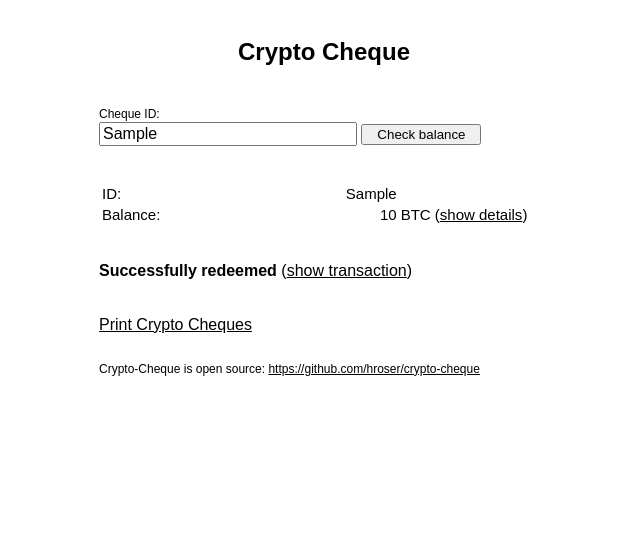
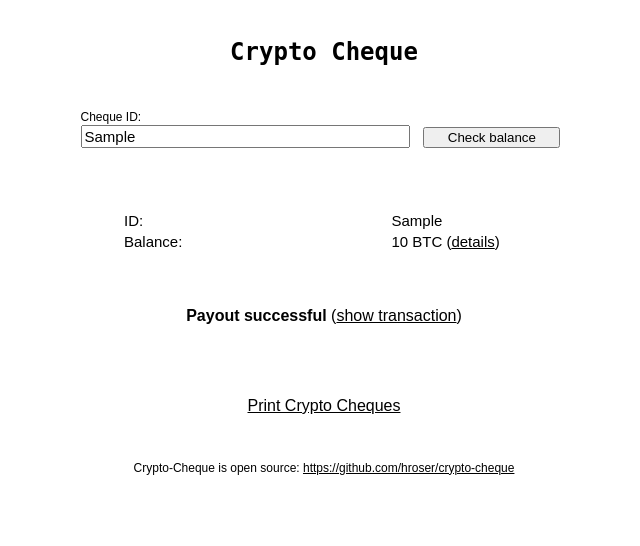
Before and after one commit to hroser/crypto-cheque, a Python web app: template templates/main.html in a window 1280 px wide. Shown: the top 546 px of the page, without its empty margins (316-956 px from the left). Run offline with Jinja, Linux system fonts and the light colour scheme; the template is opened without the code that fills it: most values are stand-ins (such as "Sample title", 1, 10 or a date in 2020); some libraries are stand-ins or nearby versions.

Commit message:
Update layout and error texts

```diff
--- a/templates/main.html
+++ b/templates/main.html
@@ -6,7 +6,7 @@
 
 body {
 font: 16px sans-serif;
-max-width: 450px;
+max-width: 580px;
 margin: 0 auto;
 }
 
@@ -25,11 +25,21 @@ font: 15px sans-serif;
 
 .centerinfo {
 width: 100%;
-max-width: 450px;
 margin: 0 auto;
 font: 12px sans-serif;
 }
 
+.centertable {
+width: 70%;
+min-width: 380px;
+margin: 0 auto;
+}
+
+.inputtable {
+width: 85%;
+min-width: 380px;
+margin: 0 auto;
+}
 
 table, tr, td {
     border: none;
@@ -74,20 +84,40 @@ table, tr, td {
 
 <body>
 <br>
-<h2 align="center">Crypto Cheque</h2>
+<h2 style="font-family: monospace;" align="center">Crypto Cheque</h2>
 <br>
 	<form id="check_balance_form" method="POST" enctype="multipart/form-data">
-		<span class="label">Cheque ID:</span><br>
-    <input type="text" style="font: 16px sans-serif; width: 250px;" name="cheque_ident" value="{{cheque_ident}}">
-		<input type="submit" name="check_balance" style="width: 120px;" value="Check balance">
-		<br><br><br>
+
+    <table class="inputtable">
+    <col width="70%">
+    <col width="30%">
+      <tr>
+        <td>
+          <span class="label">Cheque ID:</span><br>
+          <input type="text" style="font: 15px sans-serif; width: 95%;" name="cheque_ident" value="{{cheque_ident}}">
+        </td>
+        <td valign="bottom">
+          <input type="submit" name="check_balance" style="width: 95%;" value="Check balance">
+        </td>
+      </tr>
+      <tr>
+        <td>
+        {% if error_message_id %}<span class="error">{{error_message_id}}</span><br>{% endif %}
+        </td>
+        <td>
+        </td>
+      </tr>
+    </table>
+
+    <br>
 
 		{% if cheque_balance != None %}
-
+      <br><br>
+      <div class="centertable">
       <table class="table" style="width:100%">
-      <col width="80">
-      <col width="120">
-      <col width="100">
+      <col width="40%">
+      <col width="40%">
+      <col width="20%">
         <tr>
           <td>ID:</td>
           <td align="right">{{cheque_ident_requested}}</td>
@@ -95,66 +125,111 @@ table, tr, td {
         </tr>
         <tr>
           <td>Balance:</td>
-          <td align="right">{{cheque_balance}}</td>
-          <td>BTC {% if cheque_public_address %}(<a href="https://live.blockcypher.com/btc/address/{{cheque_public_address}}/" target="_blank" style="color: black;">show details</a>){% endif %}</td>
+          <td align="right">{{cheque_balance}} BTC</td>
+          <td>{% if cheque_public_address %}(<a href="https://live.blockcypher.com/btc/address/{{cheque_public_address}}/" target="_blank" style="color: black;">details</a>){% endif %}</td>
         </tr>
         {% if show_payout_details %}
         <tr>
           <td>Service fee:</td>
-          <td align="right">{{service_fee}}</td>
-          <td>BTC</td>
+          <td align="right">{{service_fee}} BTC</td>
+          <td></td>
         </tr>
         <tr>
           <td>Transaction fee:</td>
-          <td align="right">{{transaction_fee}}</td>
-          <td>BTC</td>
+          <td align="right">{{transaction_fee}} BTC</td>
+          <td></td>
         </tr>
         <tr>
           <td><b>Total payout:</b></td>
-          <td align="right">{{total_payout}}</td>
-          <td>BTC</td>
+          <td align="right">{{total_payout}} BTC</td>
+          <td></td>
         </tr>
         {% endif %}
       </table>
       <br><br>
+      </div>
 
       {% if show_payout_details %}
+
         <input type="hidden" name="cheque_ident_requested" value="{{cheque_ident_requested}}">
         <input type="hidden" name="verification_index" value="{{verification_index}}">
 
-  			<span class="label">Send payout to BTC address:</span> <br>
-        <input type="text" style="font: 16px sans-serif; width: 250px;" name="receiver_address" value="{{receiver_address}}">
-        {% if error_message_address %}<br><span class="error">{{error_message_address}}</span><br>{% endif %}
+        <table class="inputtable">
+        <col width="70%">
+        <col width="30%">
+          <tr>
+            <td>
+              <span class="label">Send payout to BTC address:</span> <br>
+              <input type="text" style="font: 15px sans-serif; width: 95%;" name="receiver_btc_adr" value="{{receiver_btc_adr}}">
+            </td>
+            <td>
+            </td>
+          </tr>
+          <tr>
+            <td>
+            {% if error_message_address %}<span class="error">{{error_message_address}}</span><br>{% endif %}
+            </td>
+            <td>
+            </td>
+          </tr>
+        </table>
 
-        <br><br>
+        <br>
 
-        <span class="label">Verification code <b>{{verification_index_chars}}</b>:</span> <br>
-  			<input type="text" style="font: 16px sans-serif; width: 250px;" name="verification_code" autocomplete="off" value="{{verification_code}}"><br><br>
-        <button class="g-recaptcha"	data-sitekey="6LcsKHwUAAAAAAIVGe8GsSpjRd9Yuk-gesAxiXkj" data-callback="onSubmit" style="width: 120px">Redeem</button>
-        {% if error_message_verification %}<br><span class="error">{{error_message_verification}}</span><br>{% endif %}
-        {% if error_message_captcha %}<br><span class="error">{{error_message_captcha}}</span><br>{% endif %}
+        <table class="inputtable">
+        <col width="70%">
+        <col width="30%">
+          <tr>
+            <td>
+              <span class="label">Verification code <b>{{verification_index_chars}}</b>:</span><br>
+              {% if verification_index_chars %}
+              <input type="text" style="font: 15px sans-serif; width: 95%;" name="verification_code" autocomplete="off" placeholder="Combine lines >>{{verification_index_chars[0]}} and >>{{verification_index_chars[1]}} on your cheque" value="{{verification_code}}">
+              {% else %}
+              <input type="text" style="font: 15px sans-serif; width: 95%;" name="verification_code" autocomplete="off" value="{{verification_code}}">
+              {% endif %}
+            </td>
+            <td valign="bottom">
+              <button class="g-recaptcha"	data-sitekey="6LcsKHwUAAAAAAIVGe8GsSpjRd9Yuk-gesAxiXkj" data-callback="onSubmit" style="width: 95%">Redeem</button>
+            </td>
+          </tr>
+          <tr>
+            <td>
+            {% if error_message_verification %}<span class="error">{{error_message_verification}}</span><br>{% endif %}
+            {% if error_message_captcha %}<span class="error">{{error_message_captcha}}</span><br>{% endif %}
+            </td>
+            <td>
+            </td>
+          </tr>
+        </table>
+
 
         <br><br>
       {% endif %}
 
       {% if redeem_transaction %}
-      <b>Successfully redeemed</b> (<a href="https://live.blockcypher.com/btc/tx/{{redeem_transaction}}/" target="_blank" style="color: black;">show transaction</a>)<br><br>
+      <center>
+      <br>
+      <b>Payout successful</b> (<a href="https://live.blockcypher.com/btc/tx/{{redeem_transaction}}/" target="_blank" style="color: black;">show transaction</a>)<br><br>
+      <br>
+      </center>
       {% endif %}
 
     {% endif %}
+	</div>
 
+    <center>
+		<br><br>
+		<a href="/print" target="_blank" style="color: black;">Print Crypto Cheques</a>
+		<br><br>
+    </center>
 
-
-    </center>
-	</div>
-		<br>
-		<a href="/print" target="_blank" style="color: black;">Print Crypto Cheques</a>
-		<br>
 	</form>
 
 		<div class="centerinfo">
 		<br><br>
+    <center>
 		Crypto-Cheque is open source: <a href="https://github.com/hroser/crypto-cheque" style="color: black;">https://github.com/hroser/crypto-cheque</a>
+    </center>
 		</div>
 
 	<br><br><br><br>
```
Also changed, not shown: cryptotools.py (+6 -4 lines), main.py (+13 -20 lines), templates/print.html (+14 -7 lines).
